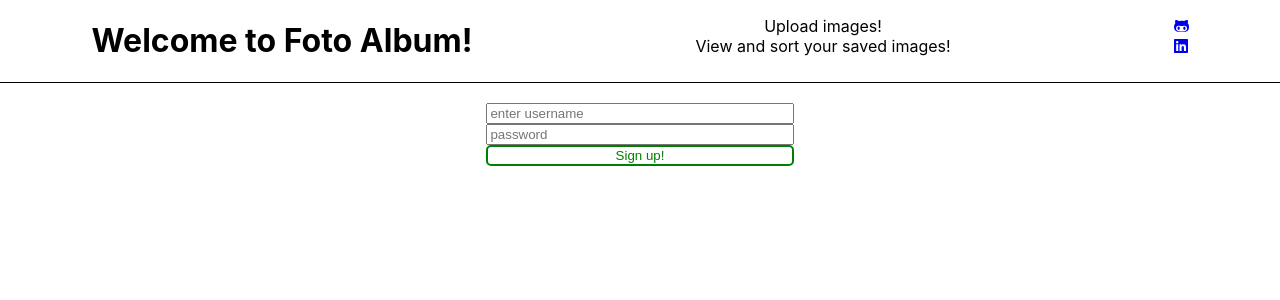
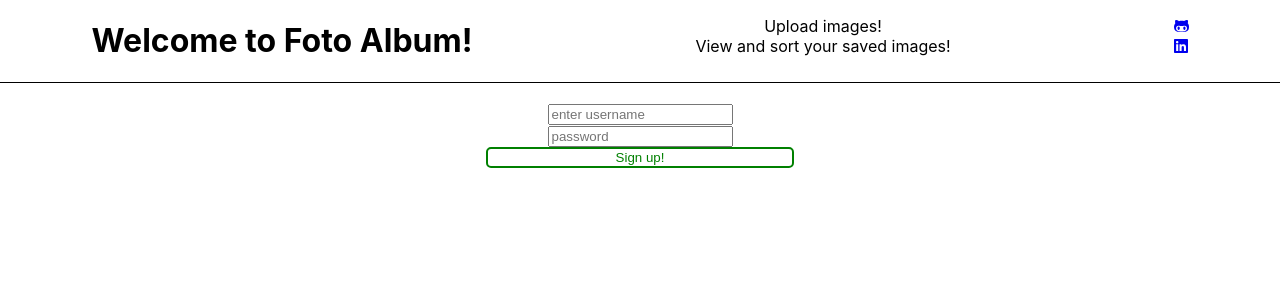
Before and after one commit to CD-Mackay/Image-Repo, a React (Create React App) app: page / in a window 1280 px wide. Shown: the top 300 px of the page. Built offline with nearby package versions, Linux system fonts and the light colour scheme; no server answers.

Commit message:
style login form

```diff
--- a/src/Components/Logsign.jsx
+++ b/src/Components/Logsign.jsx
@@ -20,8 +20,12 @@ export default function Logsign(props) {
   return (
     <div className="form-wrapper">
     <form id="log-in-form" onSubmit={event => event.preventDefault()}>
-      <input type="text" placeholder="enter username" onChange={handleNameInput}></input>
-      <input type="password" placeholder="password" onChange={handlePasswordInput}></input>
+      <div className="input-wrapper">
+        <input type="text" placeholder="enter username" onChange={handleNameInput}></input>
+      </div>
+      <div className="input-wrapper">
+        <input type="password" placeholder="password" onChange={handlePasswordInput}></input>
+      </div>
       <button className="login-button" onClick={login}>Sign up!</button>
     </form>
     </div>
```
